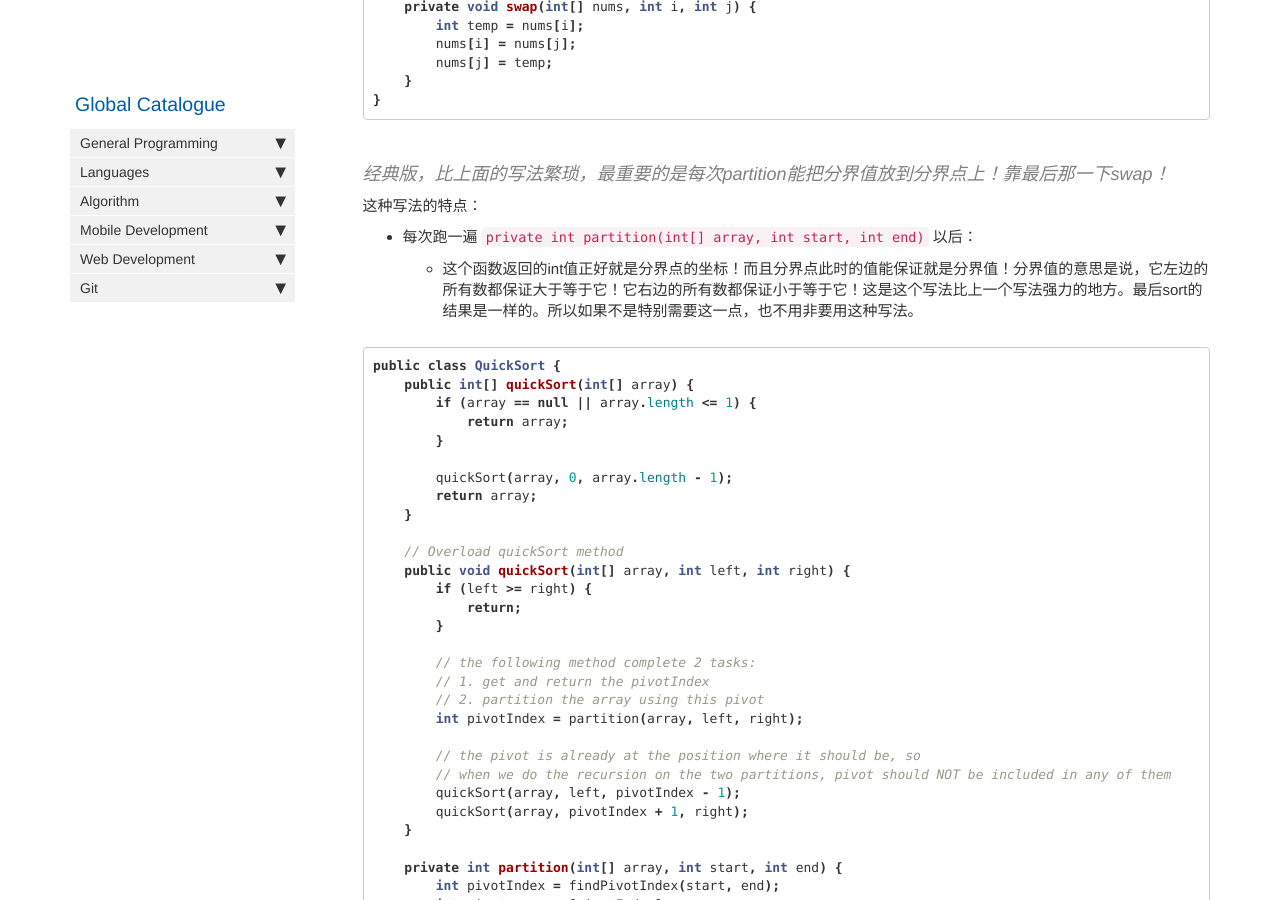
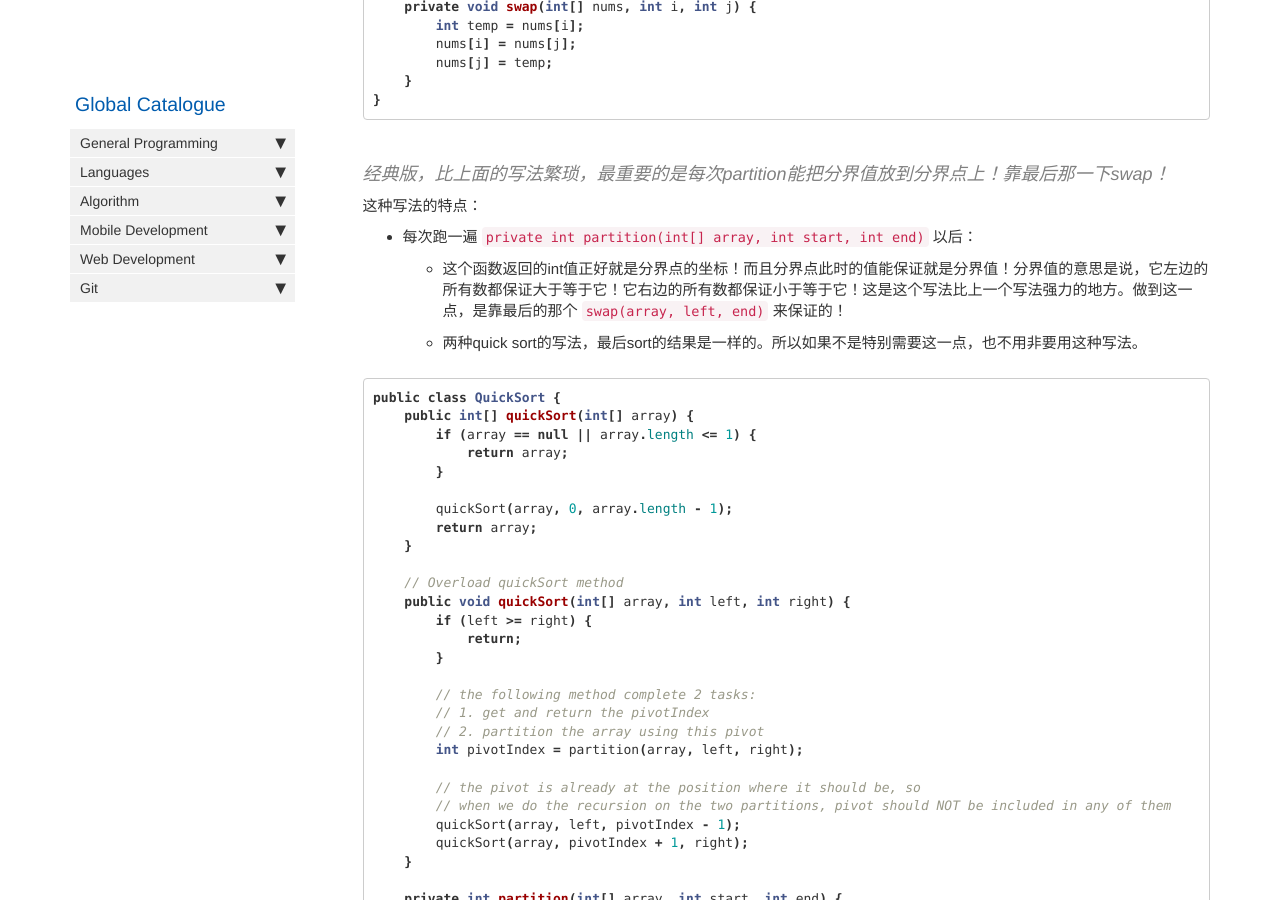
Before and after one commit to HungryOrc/hungryorc.github.io, a Jekyll site: the page built from pages/algorithm/algorithm_quick_sort.md, in a window 1280 px wide and 900 px high, scrolled down 1906 px. Built offline with Jekyll 4.4.1, drawn with Linux system fonts in a browser that asks for light colours; nearby versions of some CDN libraries; comment, search, counter and statistics services are not loaded.

Commit message:
Update algorithm_quick_sort.md

````diff
--- a/pages/algorithm/algorithm_quick_sort.md
+++ b/pages/algorithm/algorithm_quick_sort.md
@@ -95,7 +95,8 @@ public class Solution {
 #### 经典版，比上面的写法繁琐，最重要的是每次partition能把分界值放到分界点上！靠最后那一下swap！
 这种写法的特点：
 * 每次跑一遍 `private int partition(int[] array, int start, int end)` 以后：
-  * 这个函数返回的int值正好就是分界点的坐标！而且分界点此时的值能保证就是分界值！分界值的意思是说，它左边的所有数都保证大于等于它！它右边的所有数都保证小于等于它！这是这个写法比上一个写法强力的地方。最后sort的结果是一样的。所以如果不是特别需要这一点，也不用非要用这种写法。
+  * 这个函数返回的int值正好就是分界点的坐标！而且分界点此时的值能保证就是分界值！分界值的意思是说，它左边的所有数都保证大于等于它！它右边的所有数都保证小于等于它！这是这个写法比上一个写法强力的地方。做到这一点，是靠最后的那个 `swap(array, left, end)` 来保证的！
+  * 两种quick sort的写法，最后sort的结果是一样的。所以如果不是特别需要这一点，也不用非要用这种写法。
 
 ```java
 public class QuickSort {
@@ -153,6 +154,7 @@ public class QuickSort {
         // 如果一开始pivot被移动到最左边，那么现在pivot要和rightIndex换，
         // 因为此时rightIndex指向的数一定 <= pivot ！！！
         swap(array, left, end);
+
         // 这么移动之后，pivot 一定就位于我们接下来要return 的index的位置上，
         // 即这个位置的数一定 == pivot，而非含糊地 >= pivot 或 <= pivot ！！！
         // 注意了 ！！！
````
